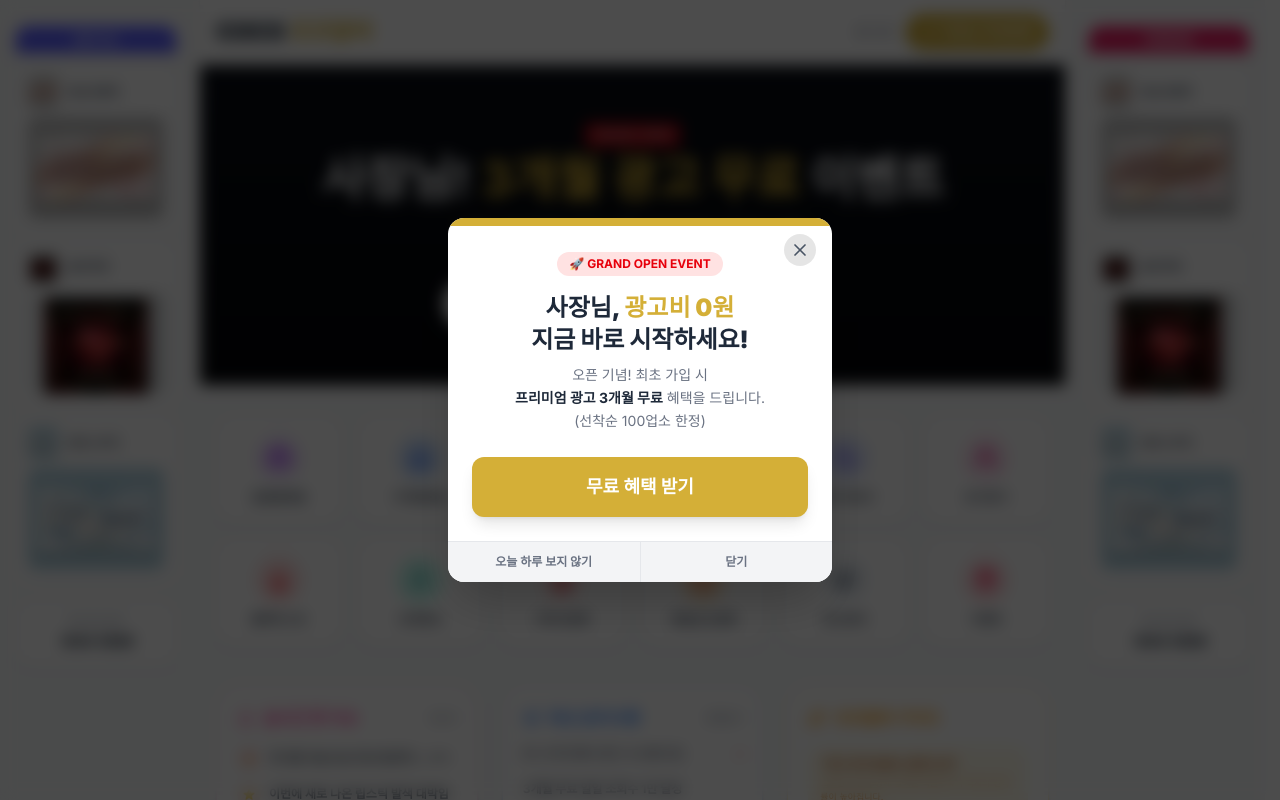
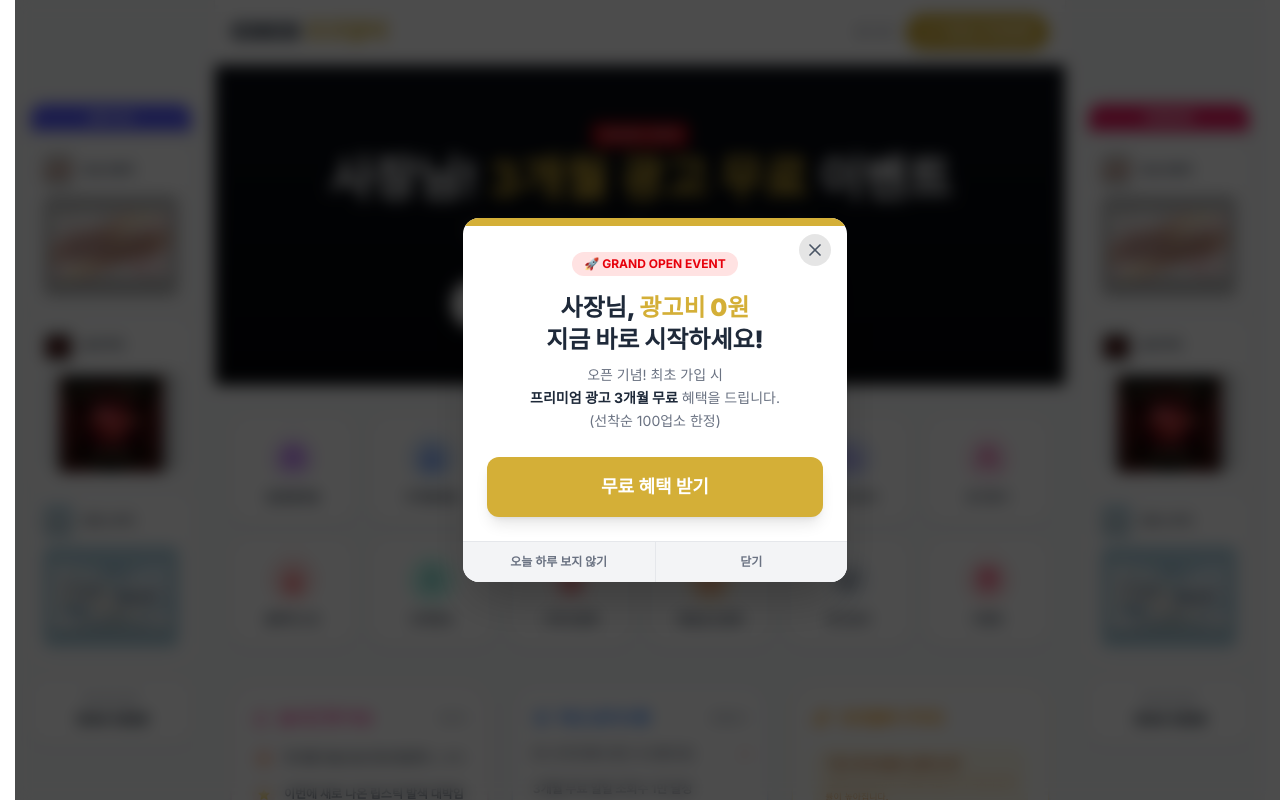
Before and after one commit to bizsetter7/coco-universe, a Next.js app: page / in a window 1280 px wide. Built offline with nearby package versions, Linux system fonts and the light colour scheme.

Commit message:
최신화

```diff
--- a/src/app/globals.css
+++ b/src/app/globals.css
@@ -1,7 +1,8 @@
 @import "tailwindcss";
 
-html,
-body {
+html {
+  /* [궁극의 울렁증 방지] 스크롤바 유무와 상관없이 화면 너비 고정 */
+  scrollbar-gutter: stable both-edges;
   overflow-x: hidden;
   height: 100%;
 }
@@ -14,10 +15,10 @@ body {
   scroll-behavior: auto !important;
 }
 
-/* PC에서만 스크롤바 흔들림 방지 적용 (모바일에서는 제외) */
-@media (min-width: 1024px) {
+/* 모바일에서는 gutter를 제거하여 풀스크린 가용성 확보 */
+@media (max-width: 1024px) {
   html {
-    scrollbar-gutter: stable;
+    scrollbar-gutter: auto;
   }
 }
 
@@ -39,8 +40,15 @@ body {
   background: var(--background);
   color: var(--foreground);
   font-family: Arial, Helvetica, sans-serif;
+  overflow-x: hidden;
+  height: 100%;
 }
 
 .no-transition {
   transition: none !important;
 }
+
+/* 스티키 헤더의 가시성을 위한 미세 상단 패딩 보정 */
+.sticky-header-active {
+  scroll-padding-top: 80px;
+}
--- a/src/app/layout.tsx
+++ b/src/app/layout.tsx
@@ -37,26 +37,33 @@ export default function RootLayout({
                 - relative 컨테이너를 기준으로 사이드바가 absolute하게 움직입니다.
                 - py-0으로 헤더 밀착 유지
             */}
-            <div className="flex justify-center items-start min-h-screen bg-gray-50 dark:bg-gray-950">
-              <div className="flex gap-6 w-full max-w-[1400px] justify-center px-4 relative min-h-screen">
+            {/*
+                Grid-Based Master Layout
+                - PC: [160px 사이드바 | 1020px 메인 | 160px 사이드바] 고정 설계
+                - Mobile: 1컬럼 유연 레이아웃 전환
+                - item-start로 스티키 사이드바의 독립적 가동 보장
+            */}
+            <div className="min-h-screen bg-gray-50 dark:bg-gray-950 flex justify-center">
+              <div className="w-full max-w-[1400px] px-0 lg:px-4 grid grid-cols-1 xl:grid-cols-[160px_minmax(0,1020px)_160px] gap-0 xl:gap-6">
 
-                {/*
-                  왼쪽 사이드바 영역
-                  - h-full relative: 사이드바가 이 높이 안에서 자유롭게 움직일 수 있도록 함
-                */}
-                <div className="hidden xl:block w-[160px] relative">
-                  <BannerSidebar side="left" />
-                </div>
+                {/* 왼쪽 사이드바 (PC 전용 Sticky) */}
+                <aside className="hidden xl:block h-full">
+                  <div className="sticky top-[80px]">
+                    <BannerSidebar side="left" />
+                  </div>
+                </aside>
 
-                {/* 중앙 메인 콘텐츠 (기존 1020px 규격 유지, 모바일에서 유연하게 축소) */}
-                <main className="w-full max-w-[1020px] flex-1 min-w-0">
+                {/* 중앙 메인 콘텐츠 (물리적 중앙축 고정) */}
+                <main className="w-full min-w-0 bg-white dark:bg-gray-900 shadow-sm xl:shadow-none">
                   {children}
                 </main>
 
-                {/* 오른쪽 사이드바 영역 */}
-                <div className="hidden xl:block w-[160px] relative">
-                  <BannerSidebar side="right" />
-                </div>
+                {/* 오른쪽 사이드바 (PC 전용 Sticky) */}
+                <aside className="hidden xl:block h-full">
+                  <div className="sticky top-[80px]">
+                    <BannerSidebar side="right" />
+                  </div>
+                </aside>
 
               </div>
             </div>
--- a/src/components/BannerSidebar.tsx
+++ b/src/components/BannerSidebar.tsx
@@ -10,71 +10,14 @@ interface BannerSidebarProps {
 }
 
 /**
- * BannerSidebar - 'Global Zero-Lag Tracking' 전용 버젼 (궁극의 완성본)
- * - 사용자님이 원하시는 '내 가게 관리'의 부드러움을 전역으로 확장
- * - 상향 이동(리셋)은 '물리적 0ms', 하향 이동만 '프리미엄 Chasing'
- * - 커뮤니티 탭 전환 등 모든 내부 뷰 변화에 즉각 대응
+ * BannerSidebar - 'Pure CSS Sticky' 완전 정착형 버젼
+ * - 기존 JS 스크롤 추적 엔진을 완전히 삭제하고 CSS position: sticky로 회귀
+ * - 떨림(Jitter) 현상을 물리적으로 0%로 차단
+ * - 레이아웃 Grid 시스템과 결합하여 완벽한 수평/수직 안정성 제공
  */
 export const BannerSidebar = ({ side }: BannerSidebarProps) => {
     const brand = useBrand();
-    const searchParams = useSearchParams();
-    const pathname = usePathname();
     const [selectedAd, setSelectedAd] = useState<any>(null);
-    const asideRef = useRef<HTMLElement>(null);
-    const lastScrollY = useRef(0);
-    const isLocked = useRef(false);
-
-    // 1. 초강력 위치 리셋 함수 (Force Snap)
-    const snapToTop = () => {
-        const aside = asideRef.current;
-        if (!aside) return;
-
-        isLocked.current = true;
-        aside.style.transition = 'none'; // 애니메이션 씨를 말림
-        aside.style.transform = `translate3d(0, 0, 0)`; // 0px로 즉시 텔레포트
-        lastScrollY.current = 0;
-
-        // 브라우저 렌더링 동기화 후 하향 추적 모드만 다시 켬
-        setTimeout(() => {
-            isLocked.current = false;
-        }, 100);
-    };
-
-    // 2. 전역 변화 감지 (URL, Params, Custom Event)
-    useEffect(() => {
-        snapToTop();
-        window.addEventListener('sidebar-warp', snapToTop);
-        return () => window.removeEventListener('sidebar-warp', snapToTop);
-    }, [pathname, searchParams]);
-
-    // 3. 지능형 방향성 스크롤 엔진
-    useEffect(() => {
-        const handleScroll = () => {
-            if (isLocked.current) return;
-
-            const aside = asideRef.current;
-            if (!aside) return;
-
-            const currentScroll = Math.max(0, window.scrollY);
-
-            // [방향 기반 애니메이션 정책]
-            // - 위로 올라가거나 최상단(0) 근처면 -> 0ms (즉시 정지)
-            // - 아래로 내려가면 -> 500ms (부드러운 추적)
-            if (currentScroll < lastScrollY.current || currentScroll < 10) {
-                aside.style.transition = 'none';
-                aside.style.transform = `translate3d(0, ${currentScroll}px, 0)`;
-                if (currentScroll === 0) lastScrollY.current = 0;
-            } else {
-                aside.style.transition = 'transform 0.45s cubic-bezier(0.2, 0.8, 0.2, 1)';
-                aside.style.transform = `translate3d(0, ${currentScroll}px, 0)`;
-            }
-
-            lastScrollY.current = currentScroll;
-        };
-
-        window.addEventListener('scroll', handleScroll, { passive: true });
-        return () => window.removeEventListener('scroll', handleScroll);
-    }, []);
 
     const ads = [
         { id: 1, name: '강남 유앤미', img: '/banners/thumb-1.png', desc: '강남구 역삼동 유앤미 힐링 케어' },
@@ -86,14 +29,7 @@ export const BannerSidebar = ({ side }: BannerSidebarProps) => {
 
     return (
         <>
-            <aside
-                ref={asideRef}
-                className={`flex absolute ${side === 'left' ? 'left-0' : 'right-0'} w-[160px] flex-col gap-3 z-10 will-change-transform`}
-                style={{
-                    top: '26px',
-                    transform: 'translate3d(0, 0, 0)'
-                }}
-            >
+            <div className={`flex flex-col gap-3 w-[160px] py-6`}>
                 <div className={`${badgeColor} text-white text-[10px] font-black py-1.5 rounded-t-xl text-center shadow-sm pointer-events-auto`}>
                     {side === 'left' ? 'BEST AD' : 'PREMIUM'}
                 </div>
@@ -124,7 +60,7 @@ export const BannerSidebar = ({ side }: BannerSidebarProps) => {
                     <p className="text-[9px] text-gray-400 font-bold">배너 광고 문의</p>
                     <p className="text-[13px] font-black text-gray-800 dark:text-gray-100 italic">1544-5568</p>
                 </div>
-            </aside>
+            </div>
 
             {selectedAd && (
                 <div className="fixed inset-0 z-[110] flex items-center justify-center p-4 bg-black/70 backdrop-blur-sm" onClick={() => setSelectedAd(null)}>
```
